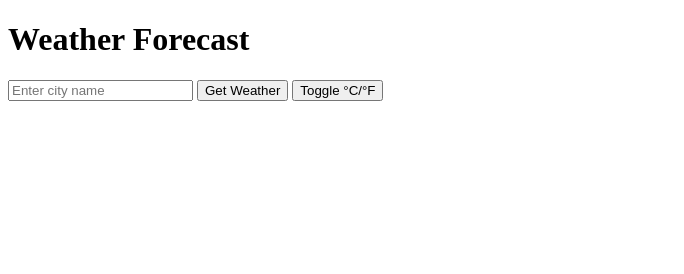
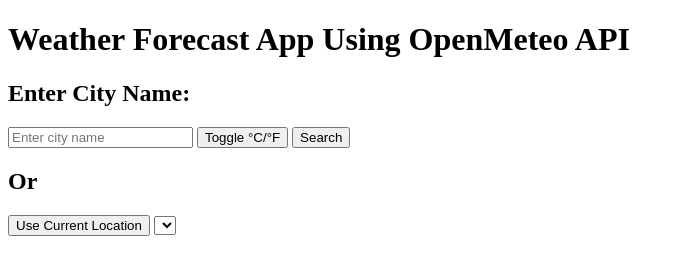
Before and after one commit to madhavakatakam/Weather-Forecast-Application-using-OpenMeteo-in-Javascript, a plain HTML site: page index.html in a window 1280 px wide. Shown: the whole page, without its empty margins (0-684 px from the left). Drawn offline with Linux system fonts and the light colour scheme.

Commit message:
Included more features

```diff
--- a/index.html
+++ b/index.html
@@ -1,17 +1,27 @@
 <!DOCTYPE html>
 <html lang="en">
+
 <head>
   <meta charset="UTF-8">
   <meta name="viewport" content="width=device-width, initial-scale=1.0">
   <title>Weather App</title>
 </head>
+
 <body>
-  <h1>Weather Forecast</h1>
-
+  <header>
+    <h1>Weather Forecast App Using OpenMeteo API</h1>
+  </header>
+  <div>
+  <h2>Enter City Name:</h2>
   <input type="text" id="cityInput" placeholder="Enter city name">
-  <button onclick="getWeather()">Get Weather</button>
   <button onclick="toggleUnits()">Toggle °C/°F</button>
+  <button onclick="getWeather()">Search</button>
+  <h2>Or</h2>
+  <button>Use Current Location</button>
+  <select></select>
+  </div>
 
   <script src="script.js"></script>
 </body>
+
 </html>
```
